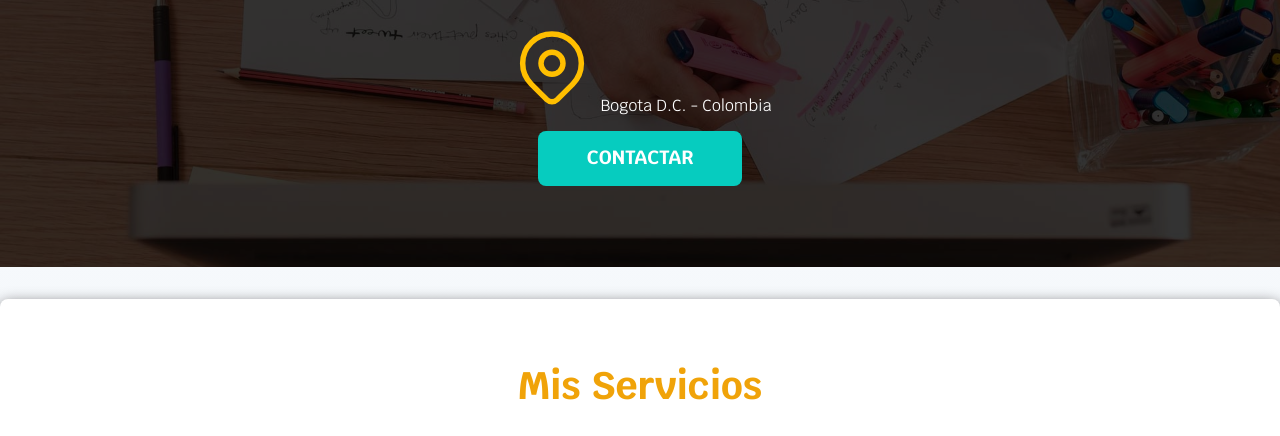
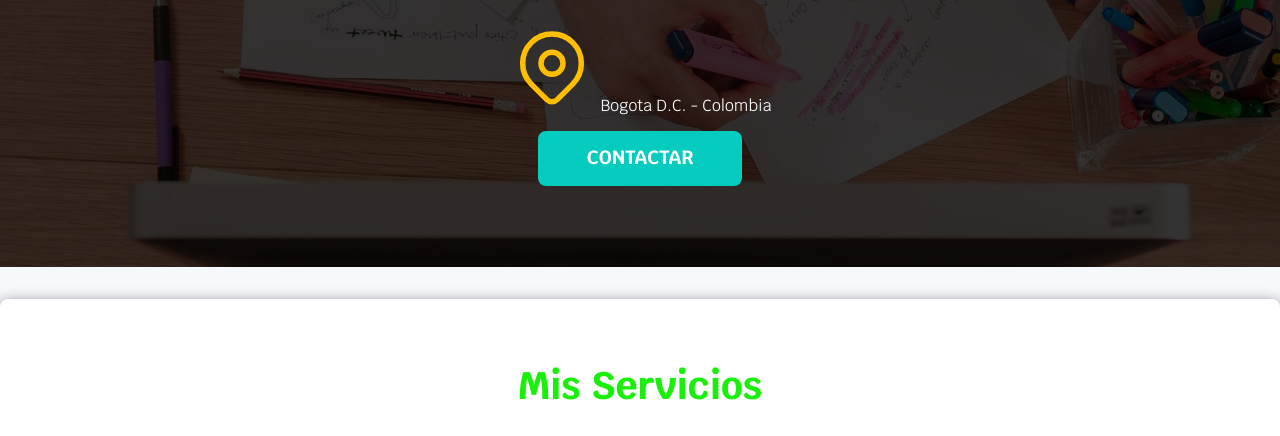
Before and after one commit to jasarria34/bootcamclase2, a plain HTML site: page index.html in a window 1280 px wide. Shown: the part 363-799 px from the top of the page. Drawn offline with Linux system fonts and the light colour scheme.

Commit message:
se modifico el color amarillo primario por el color verde a peticion del clients

```diff
--- a/css/style.css
+++ b/css/style.css
@@ -1,12 +1,13 @@
 /**se hace la paleta de colores con seudo selector :root {-- XXXX }*/
 /**paleta de coloresgenerales*/
+/* se cambia el color de amarillo a verde 19/06/2024 */
 :root{
 	--blanco:#ffffff ;
-	--primario:#f0a309;
+	--primario:#18f009;
 	--oscuro:#212121;
 	--secundario:#06ccbf;
 	--gris:#757575;
-	--amarillo:#F7CB15;
+	--amarillo:#15f746;
 }
 /* estilos globales */
 html{
```
